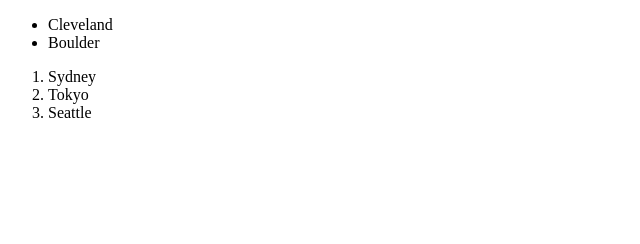
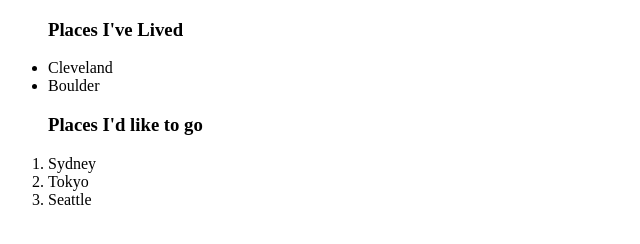
Before and after one commit to mhomolak/favorites, a plain HTML site: page index.html in a window 1280 px wide. Shown: the whole page, without its empty margins (0-640 px from the left). Drawn offline with Linux system fonts and the light colour scheme.

Commit message:
Added headings to lists

```diff
--- a/index.html
+++ b/index.html
@@ -5,10 +5,12 @@
   </head>
   <body>
     <ul>
+      <h3>Places I've Lived</h3>
       <li>Cleveland</li>
       <li>Boulder</li>
     </ul>
     <ol>
+      <h3>Places I'd like to go</h3>
       <li>Sydney</li>
       <li>Tokyo</li>
       <li>Seattle</li>
```
